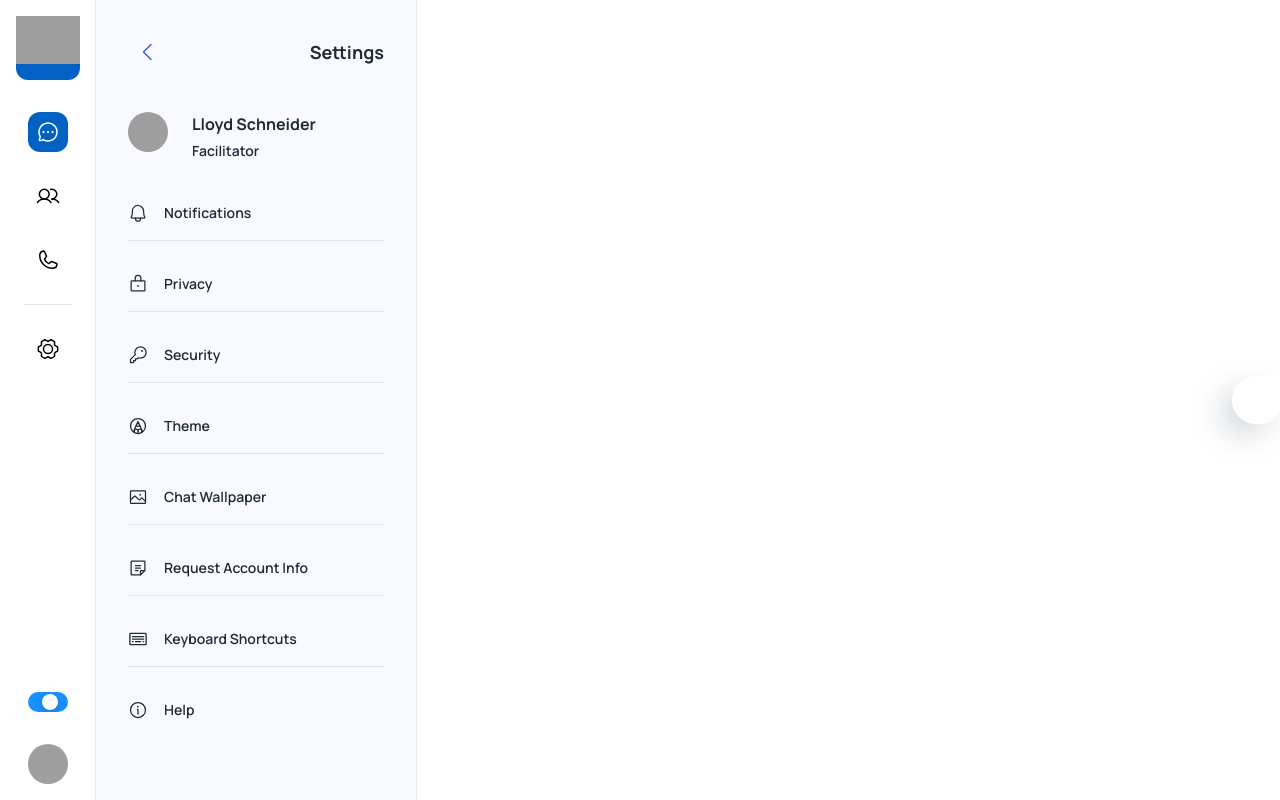
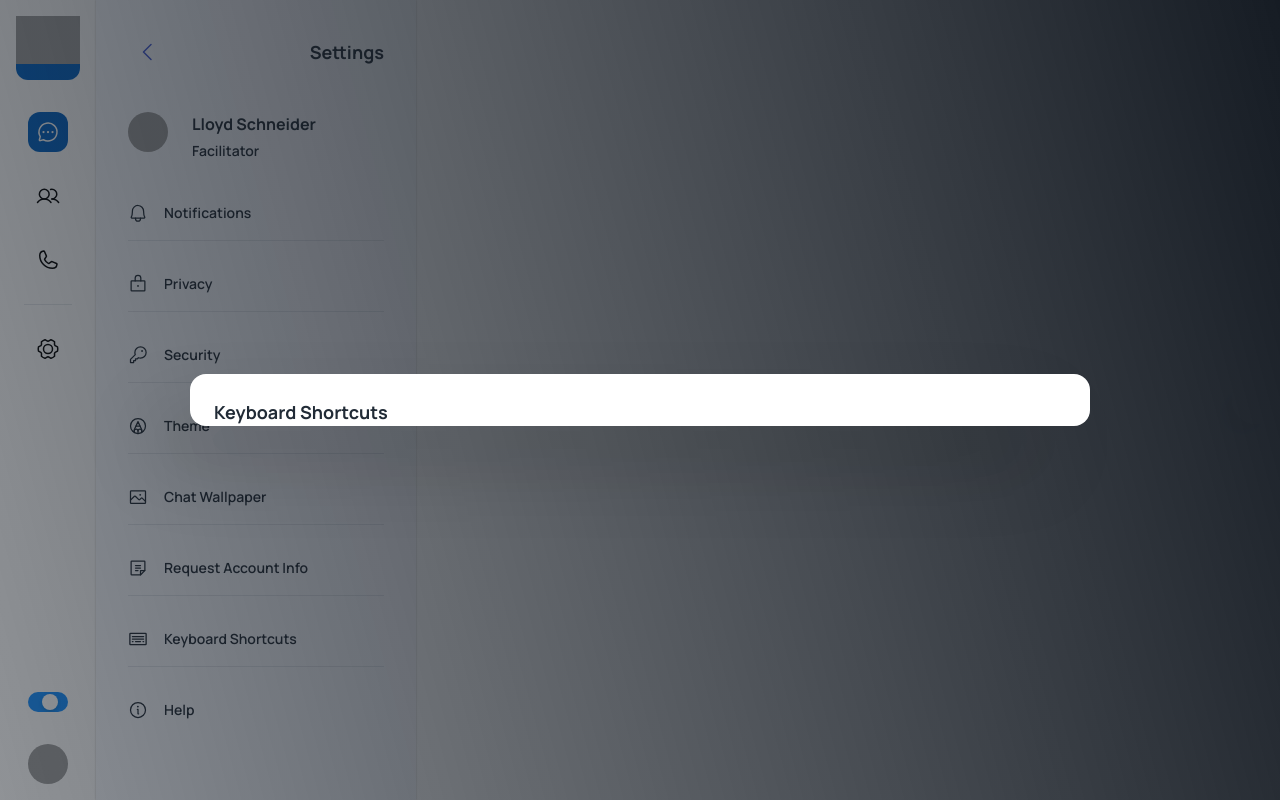
Before and after one commit to rohan-tech-negi/Chat-App, a React (Create React App) app: page /settings in a window 1280 px wide. Built offline with nearby package versions, Linux system fonts and the light colour scheme; grey boxes are pictures that could not be loaded; some icons are missing.

Commit message:
keyboard shortcuts dialog box is working very dine

```diff
--- a/src/pages/dashboard/Settings.js
+++ b/src/pages/dashboard/Settings.js
@@ -3,6 +3,7 @@ import { Bell, CaretLeft, Image, Info, Key, Keyboard, Lock, Note, PencilCircle }
 import React from 'react'
 import { faker } from "@faker-js/faker"
 import { useState } from 'react'
+import Shortcuts from '../../sections/settings/Shortcuts'
 
 const Settings = () => {
   const theme = useTheme()
@@ -123,7 +124,10 @@ const Settings = () => {
 
         </Stack>
       </Box>
+      <Shortcuts open={true} handleClose={()=> {}}></Shortcuts>
+
     </Stack>
+
   )
 }
 
--- a/src/sections/settings/Shortcuts.js
+++ b/src/sections/settings/Shortcuts.js
@@ -1,10 +1,16 @@
-import { Dialog } from '@mui/material'
+import { Dialog, DialogTitle, Slide } from '@mui/material'
 import React from 'react'
 
 const Shortcuts = ({open, handleClose}) => {
+    const Transition = React.forwardRef(function Transition(props, ref) {
+  return <Slide direction="up" ref={ref} {...props} />;
+});
   return (
     <>
-    <Dialog open={open} onClose={handleClose} fullWidth maxWidth="sm">
+    <Dialog open={open} onClose={handleClose} fullWidth maxWidth="md" keepMounted TransitionComponent={Transition} sx={{p:4}}>
+        <DialogTitle>
+            Keyboard Shortcuts
+        </DialogTitle>
 
     </Dialog>
     </>
```
